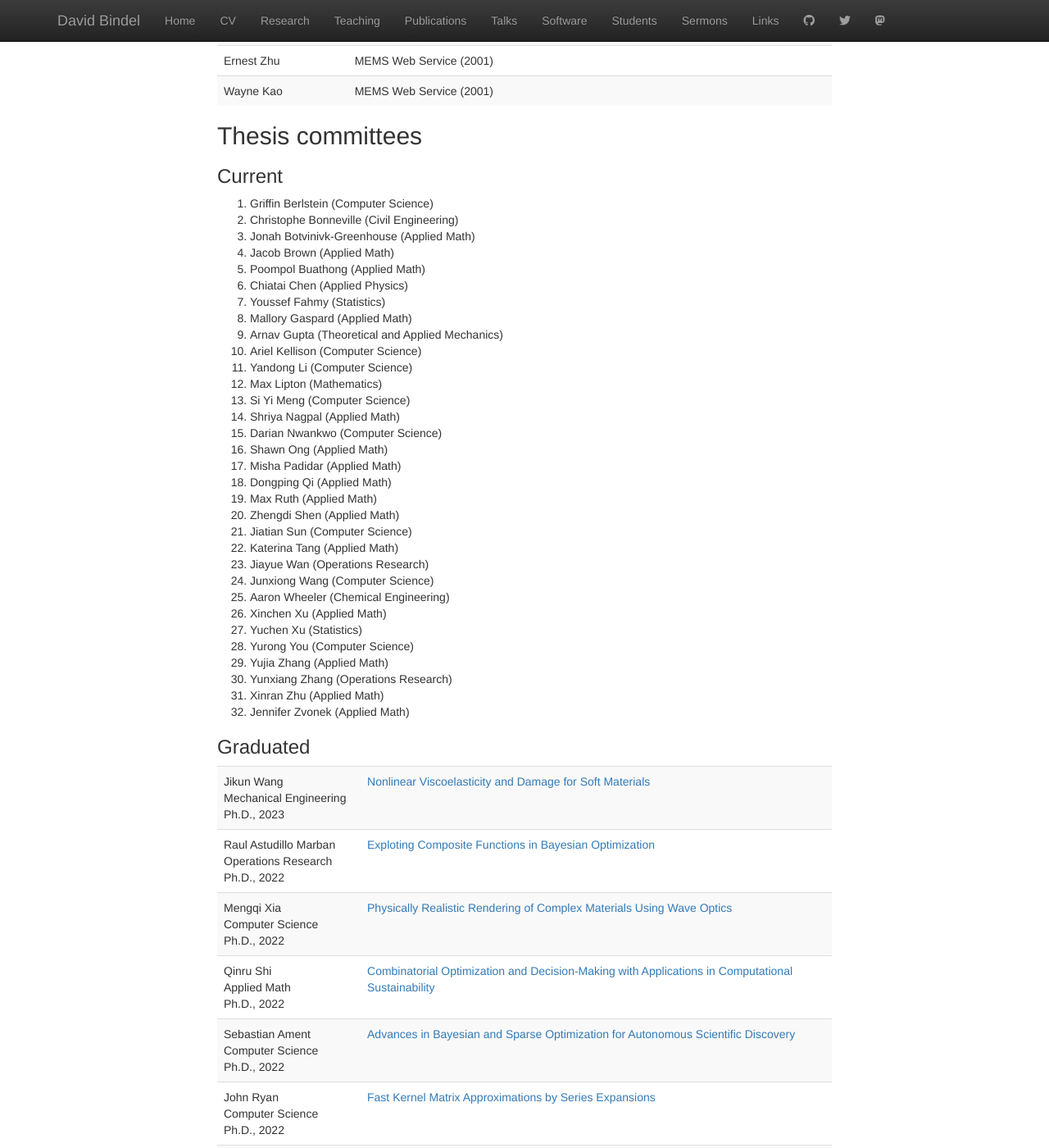
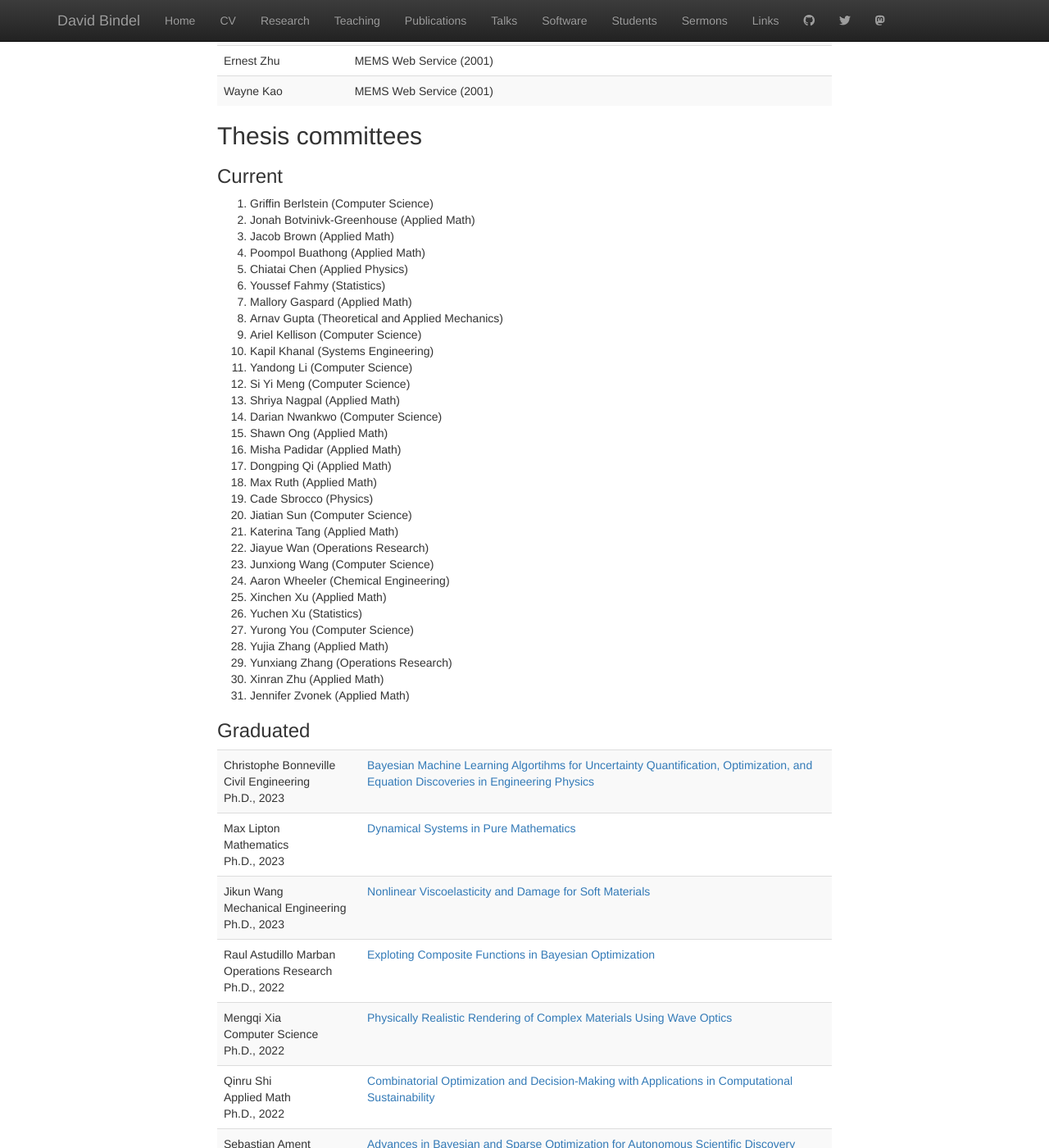
Before and after one commit to dbindel/cornell_web, a Jekyll site: the page built from students.html, in a window 1280 px wide and 1400 px high, scrolled down 5096 px. Shown: the whole window at 82% size. Built offline with Jekyll 4.4.1, drawn with Linux system fonts in a browser that asks for light colours; nearby versions of some CDN libraries.

Commit message:
Update student list.

```diff
--- a/_data/students.yml
+++ b/_data/students.yml
@@ -708,11 +708,6 @@ committees:
     field: Computer Science
   -
     degree: phd
-    last: Bonneville
-    first: Christophe
-    field: Civil Engineering
-  -
-    degree: phd
     last: Botvinivk-Greenhouse
     first: Jonah
     field: Applied Math
@@ -753,14 +748,14 @@ committees:
     field: Computer Science
   -
     degree: phd
+    last: Khanal
+    first: Kapil
+    field: Systems Engineering
+  -
+    degree: phd
     last: Li
     first: Yandong
     field: Computer Science
-  -
-    degree: phd
-    last: Lipton
-    first: Max
-    field: Mathematics
   -
     degree: phd
     last: Meng
@@ -798,9 +793,9 @@ committees:
     field: Applied Math
   -
     degree: phd
-    last: Shen
-    first: Zhengdi
-    field: Applied Math
+    last: Sbrocco
+    first: Cade
+    field: Physics
   -
     degree: phd
     last: Sun
@@ -863,6 +858,22 @@ committees:
     field: Applied Math
 
 past_committees:
+  -
+    degree: phd
+    last: Bonneville
+    first: Christophe
+    field: Civil Engineering
+    thesis:
+      title: "Bayesian Machine Learning Algortihms for Uncertainty Quantification, Optimization, and Equation Discoveries in Engineering Physics"
+      year: 2023
+  -
+    degree: phd
+    last: Lipton
+    first: Max
+    field: Mathematics
+    thesis:
+      title: Dynamical Systems in Pure Mathematics
+      year: 2023
   -
     degree: phd
     last: Wang
```
